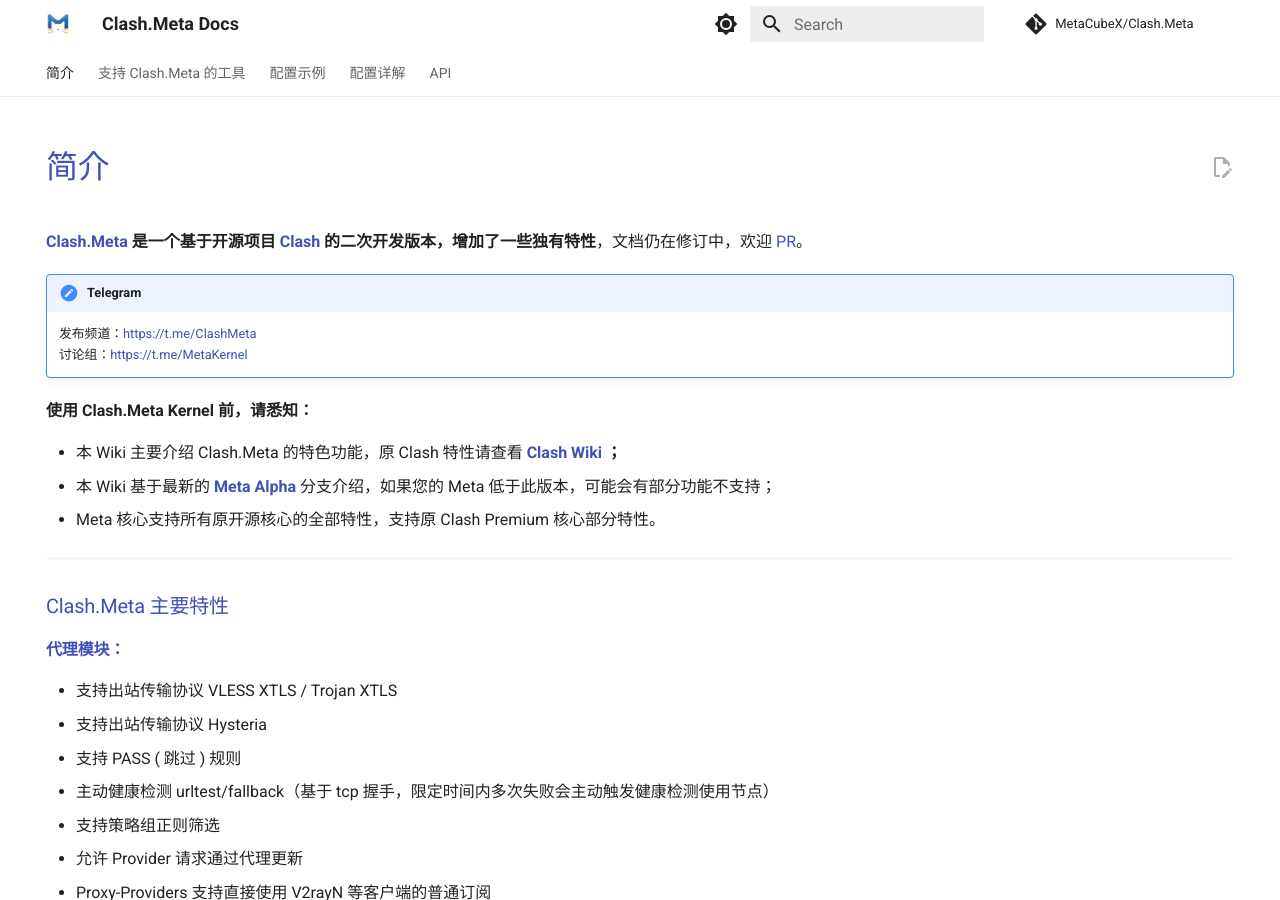
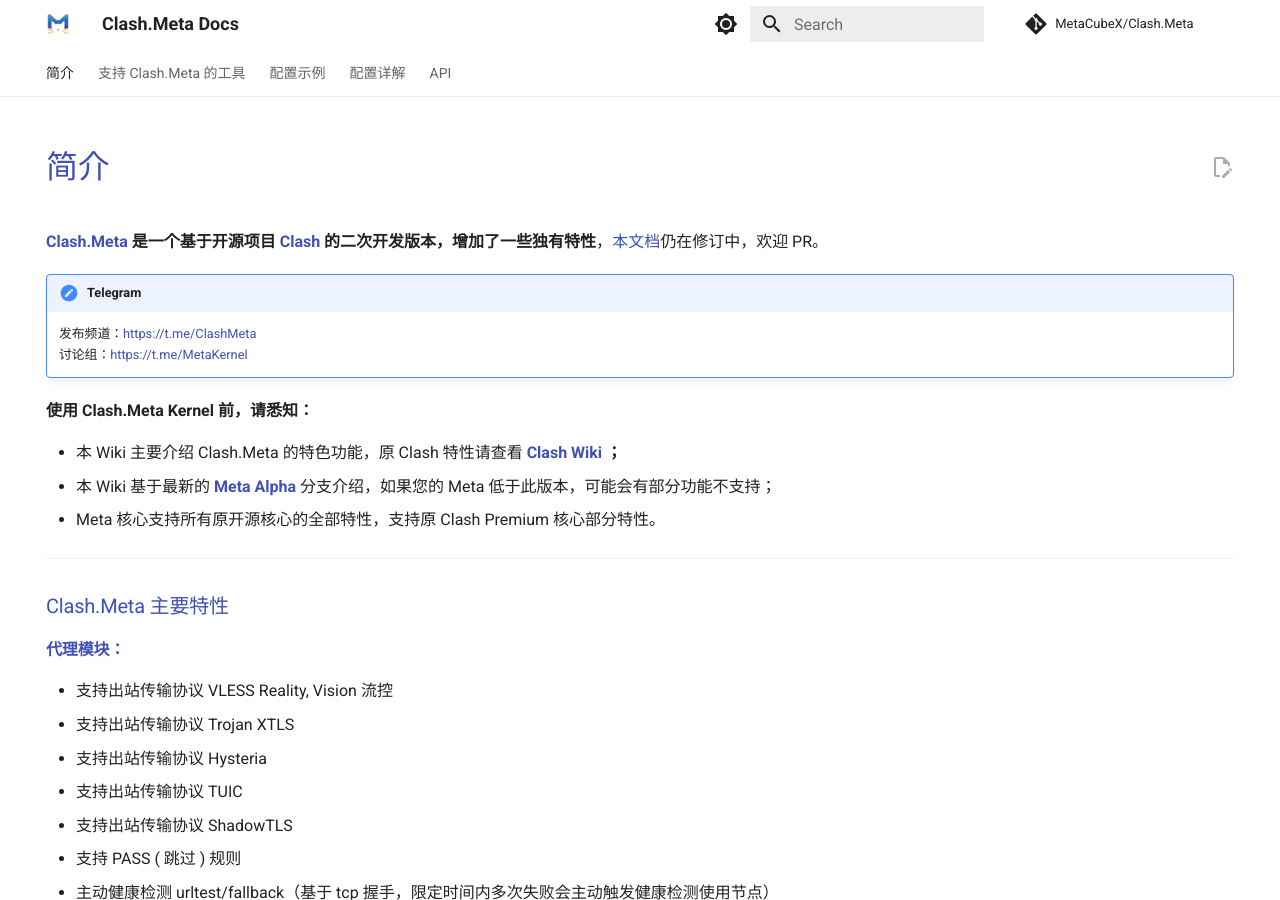
Before and after one commit to MetaCubeX/Meta-Docs, an MkDocs documentation site: the page built from docs/index.md, in a window 1280 px wide and 900 px high. Built offline with MkDocs 1.6.1 and Material for MkDocs 9.7.7, drawn with Linux system fonts in a browser that asks for light colours; comment, search, counter and statistics services are not loaded; some of the changed text lies outside the part shown.

Commit message:
modified:   docs/client/index.md 	modified:   docs/index.md

```diff
--- a/docs/index.md
+++ b/docs/index.md
@@ -5,7 +5,7 @@ hide:
 ---
 # 简介
 
-[**Clash.Meta**](https://github.com/MetaCubeX/Clash.Meta/tree/Meta) **是一个基于开源项目** [**Clash**](https://github.com/Dreamacro/clash) **的二次开发版本，增加了一些独有特性**，文档仍在修订中，欢迎 [PR](https://github.com/MetaCubeX/Meta-Docs/)。
+[**Clash.Meta**](https://github.com/MetaCubeX/Clash.Meta/tree/Meta) **是一个基于开源项目** [**Clash**](https://github.com/Dreamacro/clash) **的二次开发版本，增加了一些独有特性**，[本文档](https://github.com/MetaCubeX/Meta-Docs/)仍在修订中，欢迎 PR。
 
 !!! Telegram
     发布频道：[https://t.me/ClashMeta](https://t.me/ClashMeta)
@@ -23,8 +23,11 @@ hide:
 
 #### **代理模块：**
 
-* 支持出站传输协议 VLESS XTLS / Trojan XTLS
+* 支持出站传输协议 VLESS Reality, Vision 流控
+* 支持出站传输协议 Trojan XTLS
 * 支持出站传输协议 Hysteria
+* 支持出站传输协议 TUIC
+* 支持出站传输协议 ShadowTLS
 * 支持 PASS ( 跳过 ) 规则
 * 主动健康检测 urltest/fallback（基于 tcp 握手，限定时间内多次失败会主动触发健康检测使用节点）
 * 支持策略组正则筛选
```
Also changed, not shown: other parts of docs/index.md (+1 -1 lines), docs/client/index.md (+2 -0 lines).
